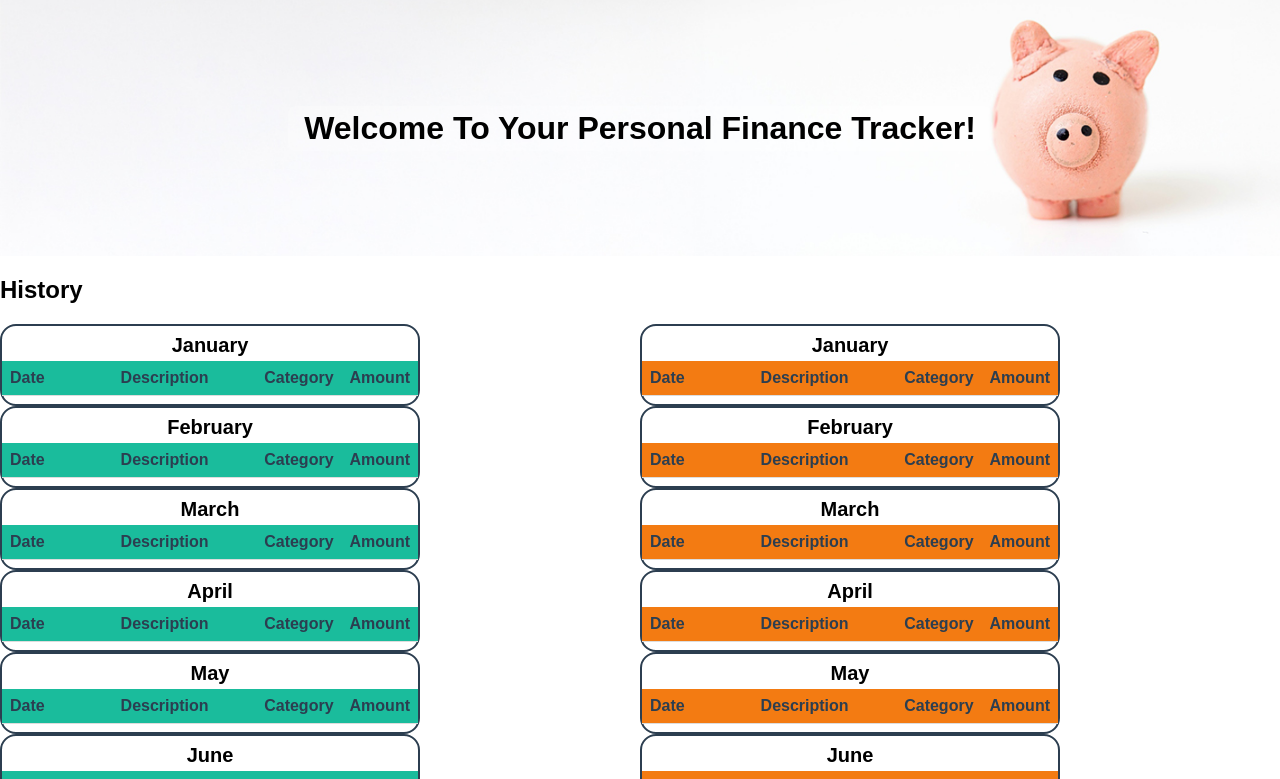
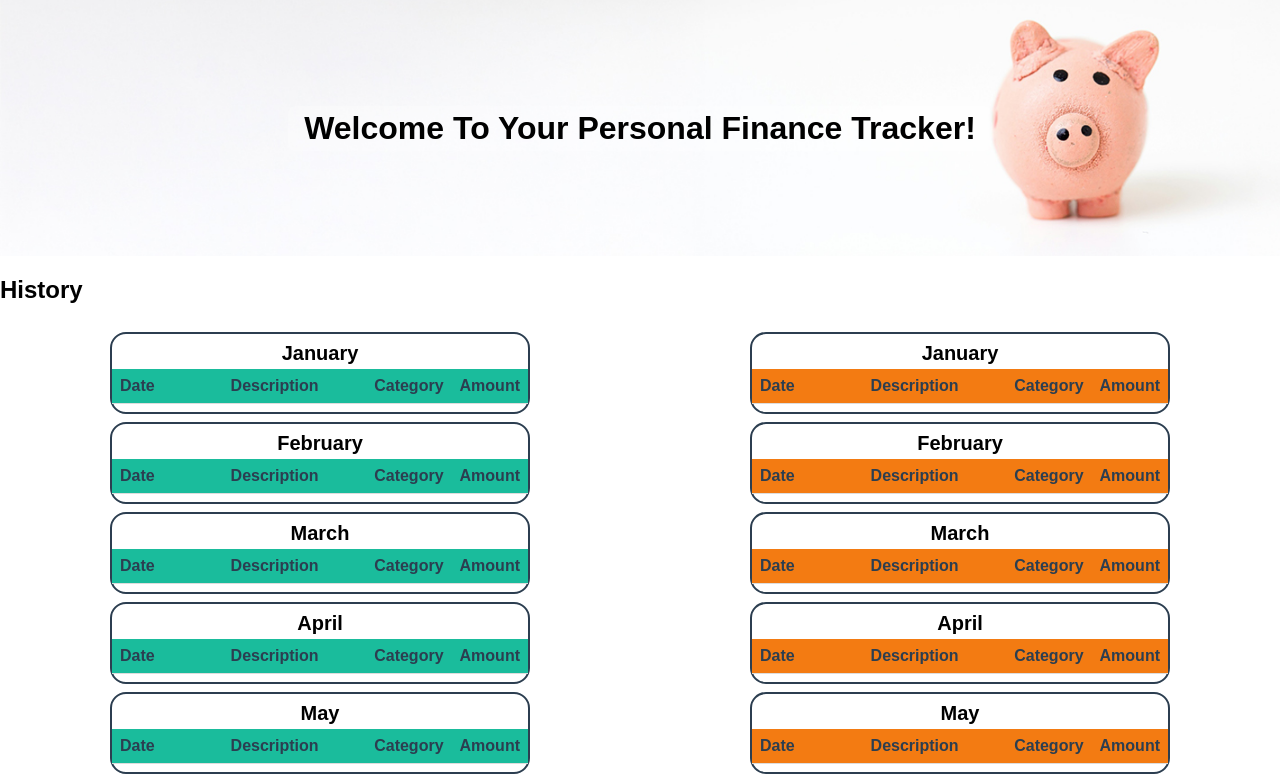
Before and after one commit to Larson04/PersonalFinanceTracker, a Svelte app: page / in a window 1280 px wide. Shown: the top 779 px of the page. Built offline with nearby package versions, Linux system fonts and the light colour scheme.

Commit message:
finished styling tables

```diff
--- a/src/app.css
+++ b/src/app.css
@@ -7,12 +7,21 @@ body {
   font-family: sans-serif;
 }
 
+.main{
+  display: flex;
+  flex-direction: column;
+  justify-content: center;
+}
+
 .listings{
   display: flex;
   flex-direction: row;
   justify-content: center;
+
 }
 
 .income, .expense{
   width: 50%;
+
+
 }
--- a/src/lib/TransactionTable.svelte
+++ b/src/lib/TransactionTable.svelte
@@ -43,6 +43,8 @@
         align-items: center;
         max-width: 65%;
         padding: 4px 0px 8px 0px;
+        margin: auto;
+        margin-top: 8px;
     }
 
     table {
```
